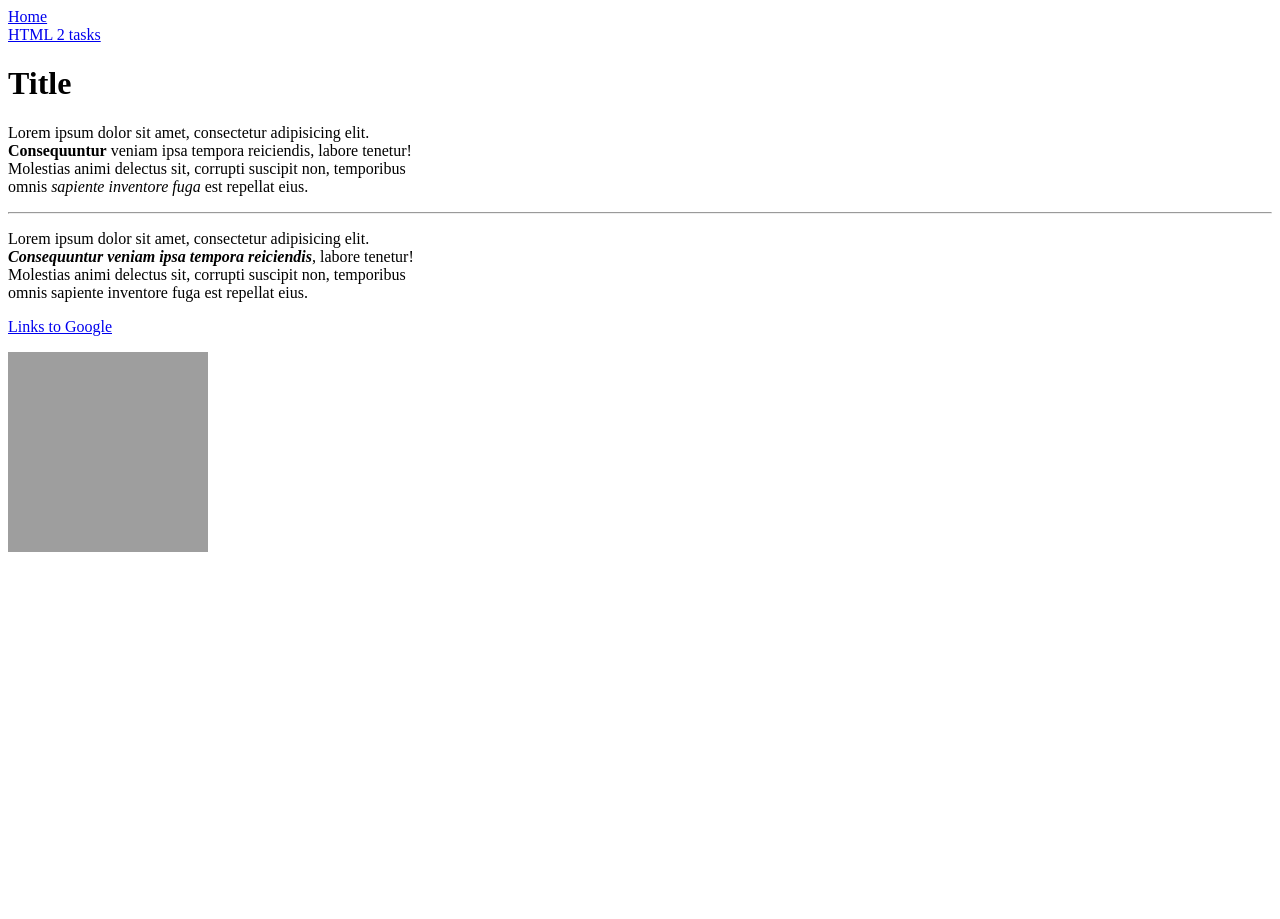
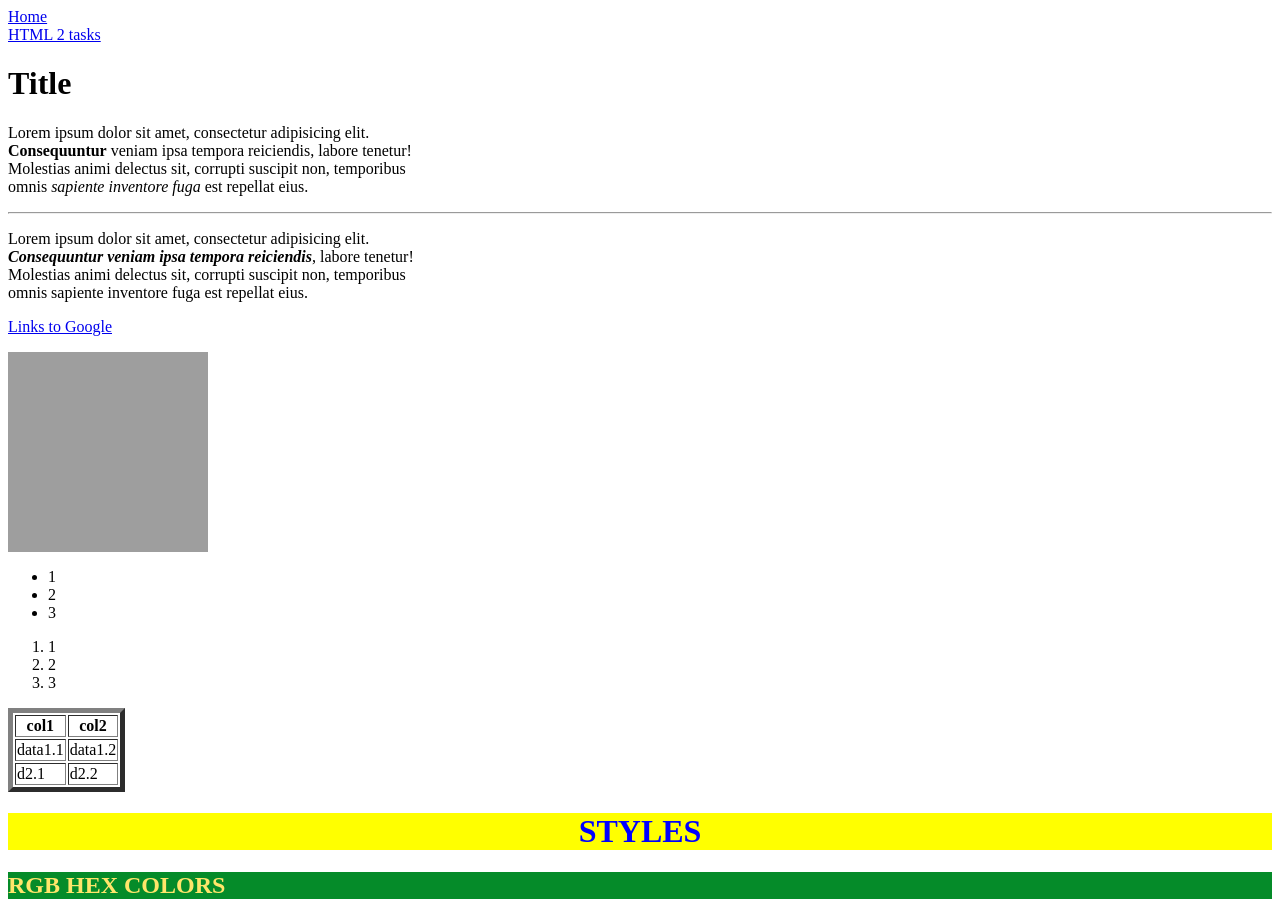
Before and after one commit to Jauysh/orizont_sample, a plain HTML site: page index.html in a window 1280 px wide. Before the commit the page ends 800 px from the top, so only its background shows below. Drawn offline with Linux system fonts and the light colour scheme; grey boxes are pictures that could not be loaded.

Commit message:
Update index.html

```diff
--- a/index.html
+++ b/index.html
@@ -32,6 +32,44 @@
 
         <img src="https://m.media-amazon.com/images/I/719Uc9gcUuL.jpg" alt="globe" height="200px" width="200px">
 
+
+        <!-- Unordered list -->
+    <ul>
+        <li>1</li>
+        <li>2</li>
+        <li>3</li>
+    </ul>
+
+    <!-- Ordered List -->
+    <ol>
+        <li>1</li>
+        <li>2</li>
+        <li>3</li>
+    </ol>
+    <!-- Table -->
+    <table border="5">
+        <tr>
+            <th>col1</th>
+            <th>col2</th>
+        </tr>
+        <tr>
+            <td>data1.1</td>
+            <td>data1.2</td>
+        </tr>
+        <tr>
+            <td>d2.1</td>
+            <td>d2.2</td>
+        </tr>
+    </table>
+
+    <!-- Styles -->
+
+    <h1 style="background-color: yellow; color: blue; text-align: center;">STYLES</h1>
+    <h2 style="background-color: #058b29; color: rgb(255, 230, 106);">RGB HEX COLORS</h2>
+
+
+
+
         <script src="source.js"></script>
     </body>
 </html>
```
